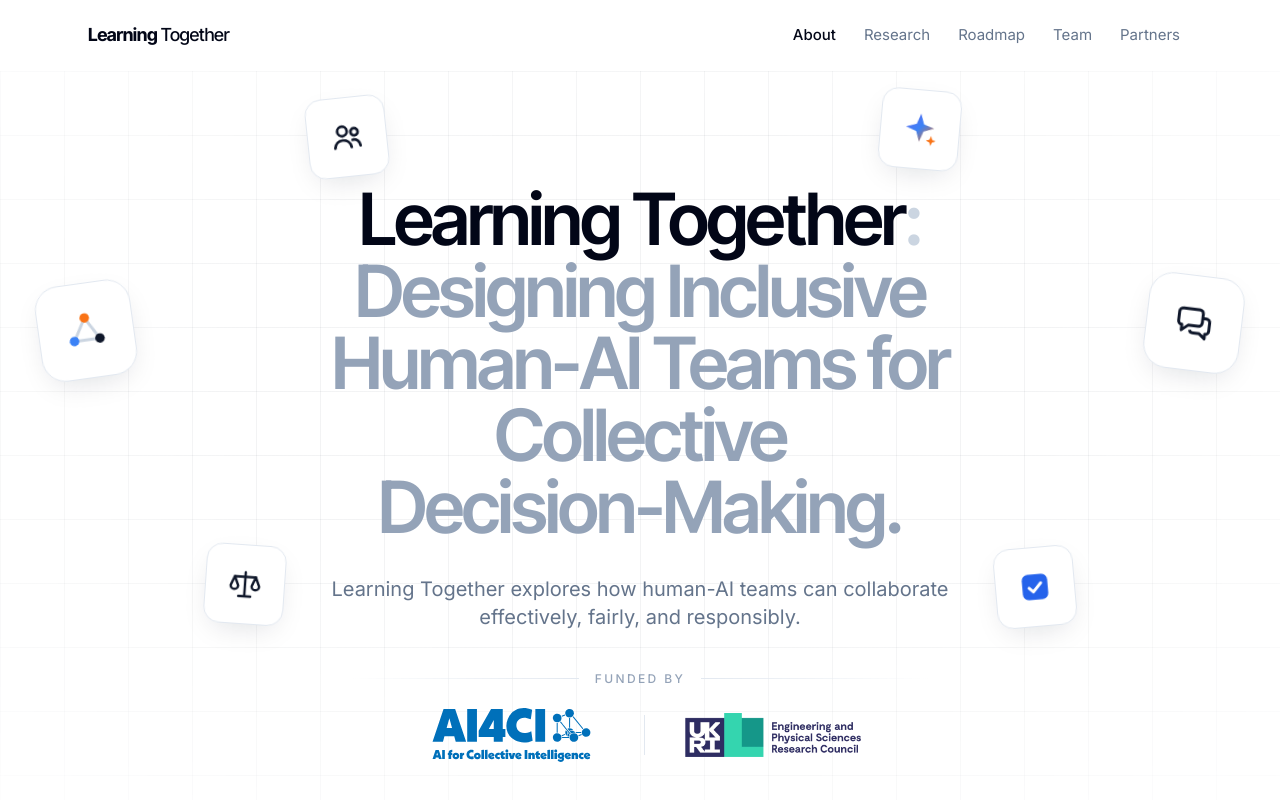
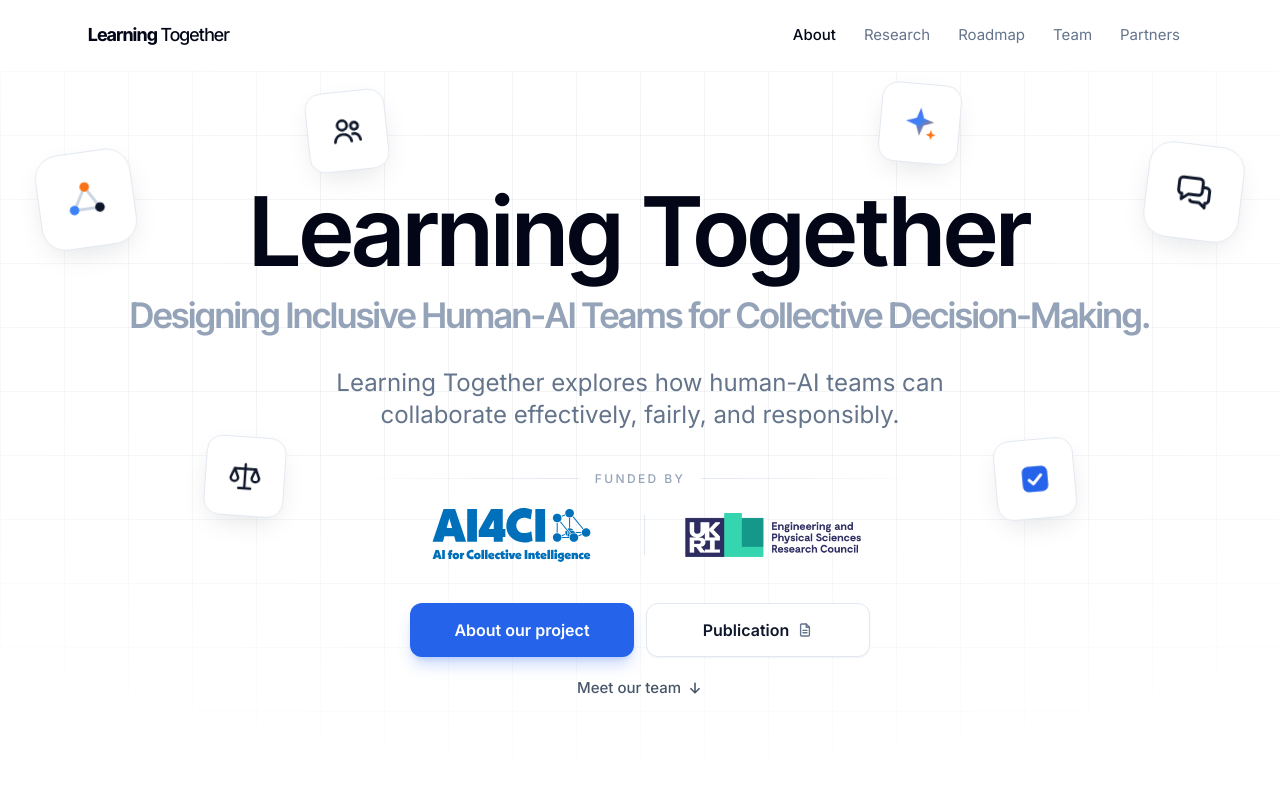
Before and after one commit to ai4cilearning/ai4cilearning.github.io, a plain HTML site: page index.html in a window 1280 px wide. Shown: the top 800 px of the page. Drawn offline with nearby package versions, Linux system fonts and the light colour scheme.

Commit message:
update font size hero section

```diff
--- a/sections/hero.html
+++ b/sections/hero.html
@@ -34,7 +34,7 @@
     </div>
     <!-- network -->
     <div
-      class="tile absolute left-[3%] top-[24%] grid h-24 w-24 place-items-center rounded-3xl border border-slate-200 bg-white shadow-[0_10px_30px_-10px_rgba(15,23,42,0.15)]"
+      class="tile absolute left-[3%] top-[12%] grid h-24 w-24 place-items-center rounded-3xl border border-slate-200 bg-white shadow-[0_10px_30px_-10px_rgba(15,23,42,0.15)]"
       style="--r:-8deg; animation-delay:-2s">
       <svg class="h-11 w-11" viewBox="0 0 24 24" fill="none" stroke-width="1.6">
         <path stroke="#cbd5e1" d="M12 5L5 17M12 5l7 12M5 17h14" />
@@ -45,7 +45,7 @@
     </div>
     <!-- chat -->
     <div
-      class="tile absolute right-[3%] top-[24%] grid h-24 w-24 place-items-center rounded-3xl border border-slate-200 bg-white shadow-[0_10px_30px_-10px_rgba(15,23,42,0.15)]"
+      class="tile absolute right-[3%] top-[12%] grid h-24 w-24 place-items-center rounded-3xl border border-slate-200 bg-white shadow-[0_10px_30px_-10px_rgba(15,23,42,0.15)]"
       style="--r:7deg; animation-delay:-4s">
       <svg class="h-11 w-11 text-slate-900" viewBox="0 0 24 24" fill="none" stroke="currentColor" stroke-width="1.6"
         stroke-linejoin="round">
@@ -75,16 +75,20 @@
     </div>
   </div>
 
-  <div class="relative mx-auto max-w-5xl px-4 pb-16 pt-20 text-center sm:px-6 sm:pt-28">
+  <div class="relative mx-auto max-w-5xl px-4 pb-16 pt-20 text-center sm:px-6 sm:pt-28 lg:max-w-7xl">
 
     <h1
-      class="mx-auto max-w-[50rem] font-display text-[2.75rem] font-semibold leading-[1.02] tracking-[-0.04em] text-slate-950 sm:text-6xl lg:text-7xl">
-      Learning Together<span class="text-slate-300">:</span>
-      <span class="block text-slate-400">Designing Inclusive Human-AI Teams for Collective <span
-          class="whitespace-nowrap">Decision-Making.</span></span>
+      class="mx-auto max-w-[50rem] font-display font-semibold leading-[1.02] tracking-[-0.04em] text-slate-950 lg:max-w-none">
+      <!-- Title -->
+      <span class="block text-5xl max-[361px]:text-[2.05rem] max-[429px]:text-[2.5rem] sm:text-7xl lg:text-8xl">Learning
+        Together</span>
+      <!-- Subtitle is smaller than the title; on desktop it sits on a single line -->
+      <span
+        class="mt-3 block max-[435px]:text-[1.5rem] text-[1.6rem] leading-[1.1] tracking-[-0.03em] text-slate-400 sm:text-4xl lg:mt-4 lg:whitespace-nowrap lg:text-[clamp(2rem,2.75vw,2.5rem)]">Designing
+        Inclusive Human-AI Teams for Collective <span class="whitespace-nowrap">Decision-Making.</span></span>
     </h1>
 
-    <p class="mx-auto mt-8 max-w-2xl text-lg leading-relaxed text-slate-500 sm:text-xl">
+    <p class="mx-auto mt-8 max-w-2xl max-[435px]:text-[1rem] text-[1.2rem] leading-relaxed text-slate-500 sm:text-2xl">
       Learning Together explores how human-AI teams can collaborate effectively, fairly, and responsibly.
     </p>
 
```
